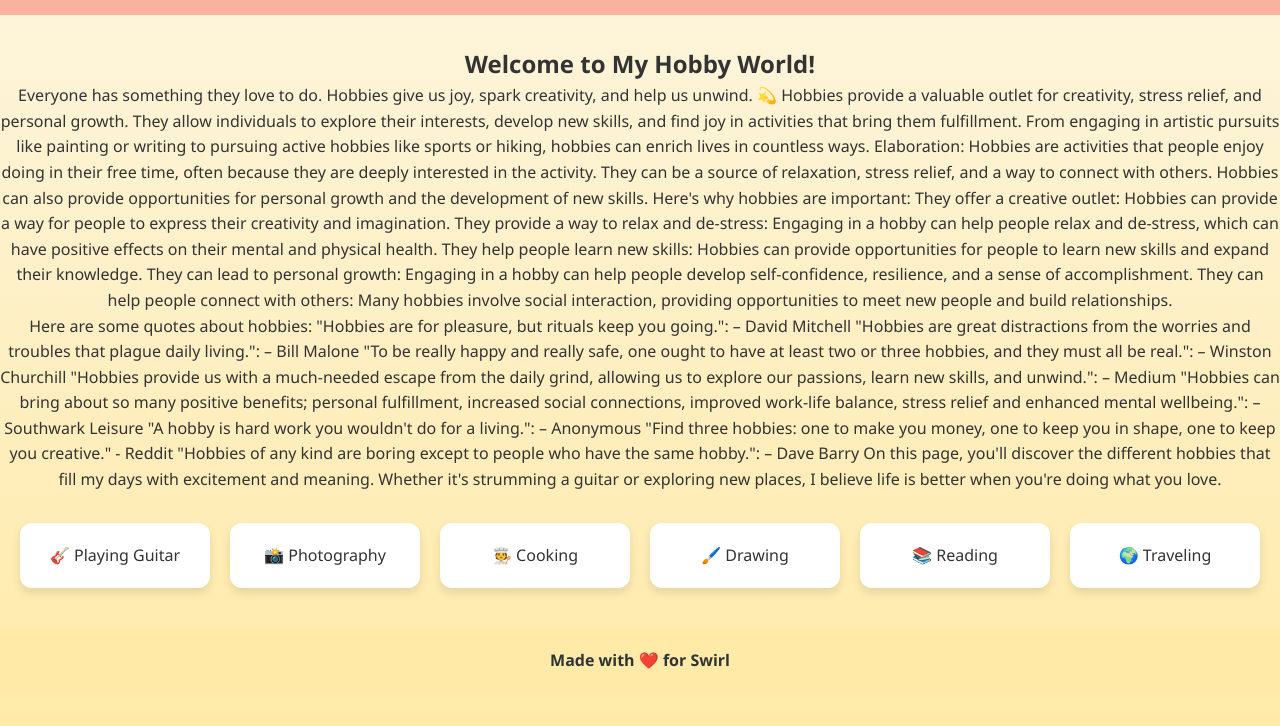
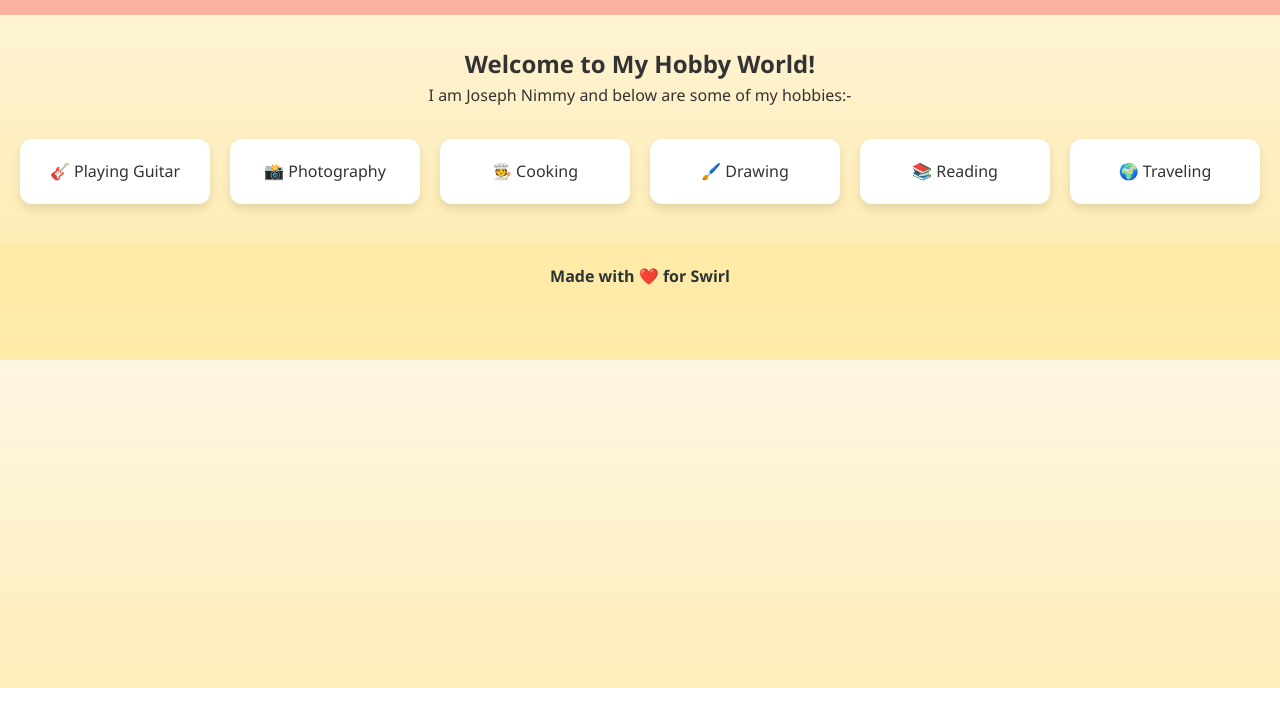
Before and after one commit to josephnimmy/myhobbies, a plain HTML site: page index.html in a window 1280 px wide. Shown: the part 112-838 px from the top of the page. After the commit the page ends 800 px from the top, so only its background shows below. Drawn offline with Linux system fonts and the light colour scheme.

Commit message:
code change

```diff
--- a/index.html
+++ b/index.html
@@ -18,34 +18,7 @@
   <section class="intro">
     <h2>Welcome to My Hobby World!</h2>
     <p>
-      Everyone has something they love to do. Hobbies give us joy, spark creativity, and help us unwind. 💫
-      Hobbies provide a valuable outlet for creativity, stress relief, and personal growth. They allow individuals to explore their interests, develop new skills, and find joy in activities that bring them fulfillment. From engaging in artistic pursuits like painting or writing to pursuing active hobbies like sports or hiking, hobbies can enrich lives in countless ways.
-Elaboration:
-Hobbies are activities that people enjoy doing in their free time, often because they are deeply interested in the activity. They can be a source of relaxation, stress relief, and a way to connect with others. Hobbies can also provide opportunities for personal growth and the development of new skills.
-Here's why hobbies are important:
-They offer a creative outlet:
-Hobbies can provide a way for people to express their creativity and imagination.
-They provide a way to relax and de-stress:
-Engaging in a hobby can help people relax and de-stress, which can have positive effects on their mental and physical health.
-They help people learn new skills:
-Hobbies can provide opportunities for people to learn new skills and expand their knowledge.
-They can lead to personal growth:
-Engaging in a hobby can help people develop self-confidence, resilience, and a sense of accomplishment.
-They can help people connect with others:
-Many hobbies involve social interaction, providing opportunities to meet new people and build relationships.
-    </p>
-    <p>
-        Here are some quotes about hobbies:
-        "Hobbies are for pleasure, but rituals keep you going.": – David Mitchell
-        "Hobbies are great distractions from the worries and troubles that plague daily living.": – Bill Malone
-        "To be really happy and really safe, one ought to have at least two or three hobbies, and they must all be real.": – Winston Churchill
-        "Hobbies provide us with a much-needed escape from the daily grind, allowing us to explore our passions, learn new skills, and unwind.": – Medium
-        "Hobbies can bring about so many positive benefits; personal fulfillment, increased social connections, improved work-life balance, stress relief and enhanced mental wellbeing.": – Southwark Leisure
-        "A hobby is hard work you wouldn't do for a living.": – Anonymous
-        "Find three hobbies: one to make you money, one to keep you in shape, one to keep you creative." - Reddit
-        "Hobbies of any kind are boring except to people who have the same hobby.": – Dave Barry
-
-      On this page, you'll discover the different hobbies that fill my days with excitement and meaning. Whether it's strumming a guitar or exploring new places, I believe life is better when you're doing what you love.
+      I am Joseph Nimmy and below are some of my hobbies:-
     </p>
   </section>
 
```
Also changed, not shown: about.html (+1 -1 lines), gallery.html (+2 -2 lines).
